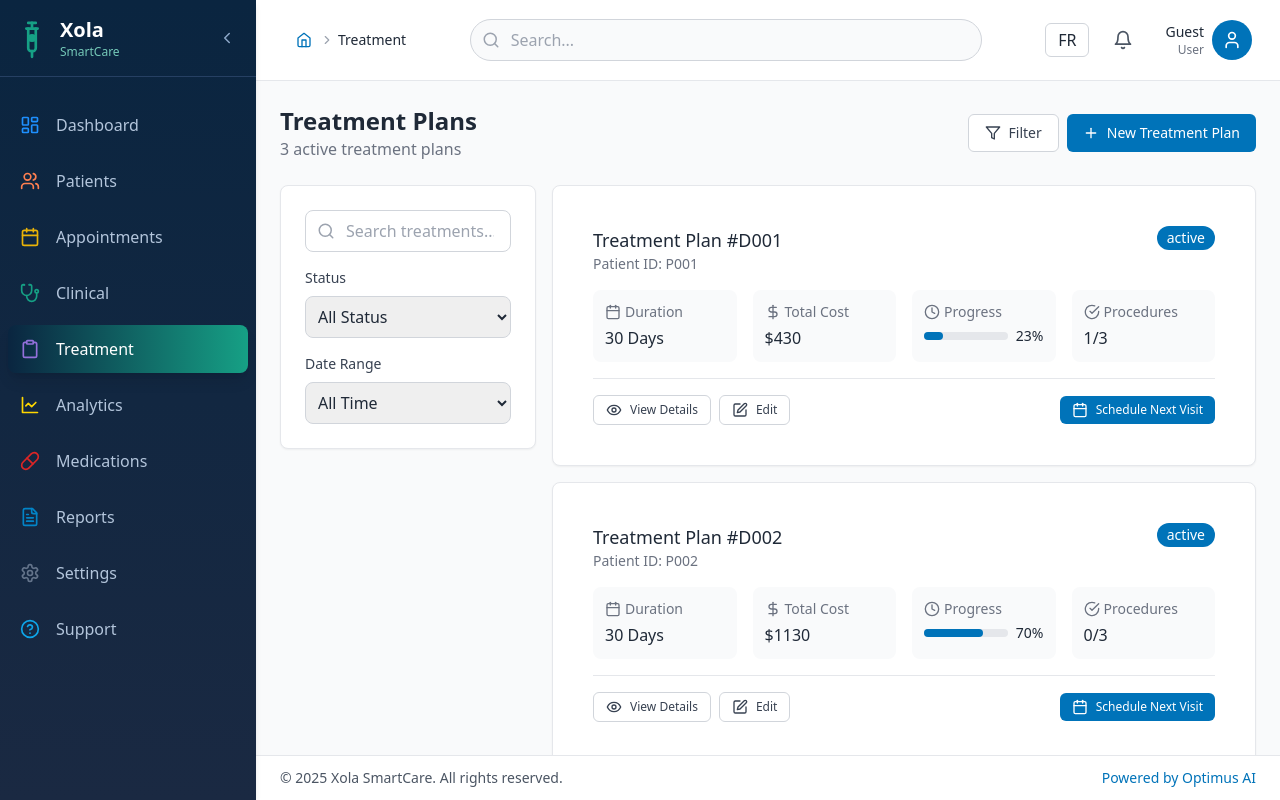
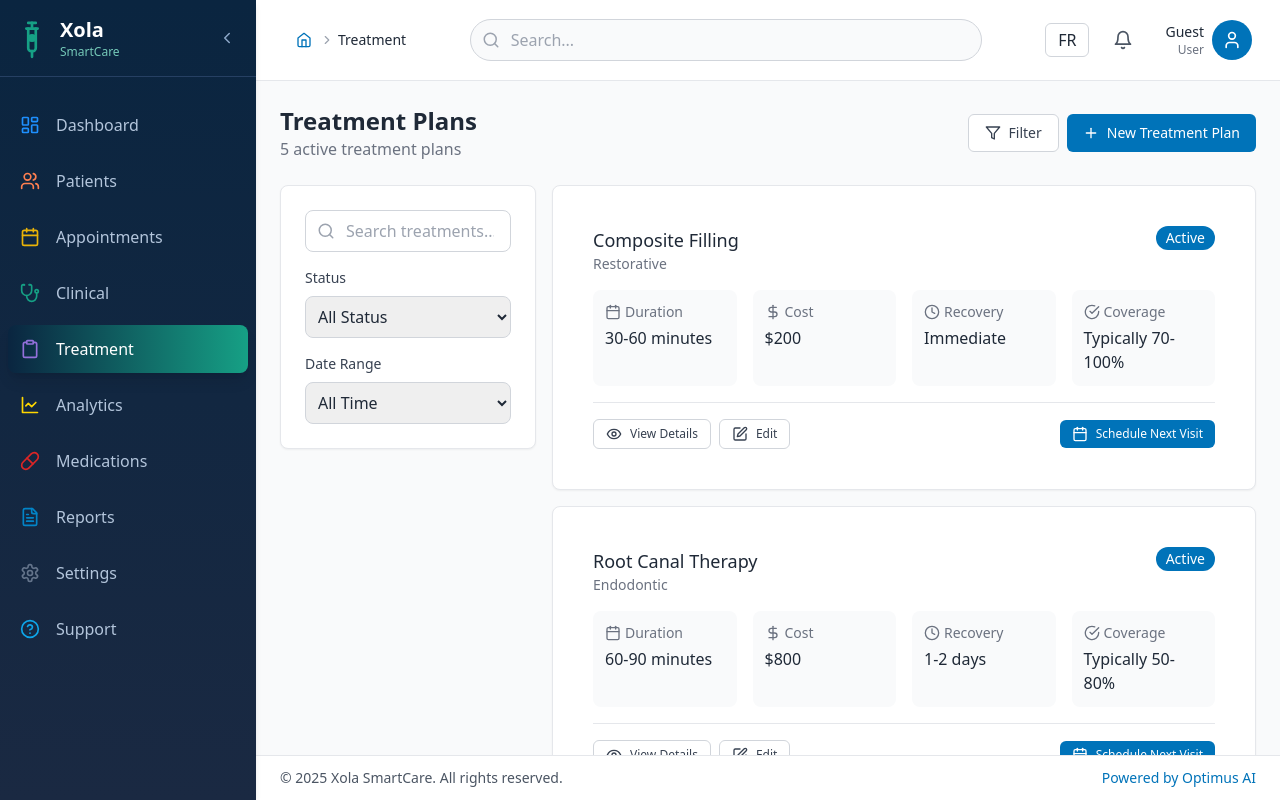
Before and after one commit to Hrhcoolshegs/Xola, a React (Vite) app: page /treatment in a window 1280 px wide. Built offline with nearby package versions, Linux system fonts and the light colour scheme.

Commit message:
Update Treatment Component

```diff
--- a/src/pages/Treatment.tsx
+++ b/src/pages/Treatment.tsx
@@ -1,11 +1,29 @@
-import { useState } from 'react';
-import { useLocation } from 'react-router-dom';
+import { useState, useEffect } from 'react';
+import { useLocation, useNavigate } from 'react-router-dom';
 import { useLanguage } from '../context/LanguageContext';
 import { Card } from '../components/ui/Card';
 import { Button } from '../components/ui/Button';
 import { Badge } from '../components/ui/Badge';
-import { Plus, Calendar, DollarSign, Clock, CheckCircle, AlertCircle, ChevronRight, FileText, Pill, Search, Filter, Eye, Edit, Trash2, ArrowLeft, ArrowRight } from 'lucide-react';
-import { clinicalData } from '../utils/sampleData';
+import {
+  Plus,
+  Calendar,
+  DollarSign,
+  Clock,
+  CheckCircle,
+  AlertCircle,
+  ChevronRight,
+  FileText,
+  Pill,
+  Search,
+  Filter,
+  Eye,
+  Edit,
+  Trash2,
+  ArrowLeft,
+  ArrowRight,
+  User
+} from 'lucide-react';
+import { clinicalData, patients } from '../utils/sampleData';
 import { TreatmentVisualizer } from '../components/treatment/TreatmentVisualizer';
 import { TreatmentTimeline } from '../components/treatment/TreatmentTimeline';
 import { ImageGallery } from '../components/treatment/ImageGallery';
@@ -20,6 +38,7 @@ import { NoteTemplate } from '../components/treatment/NoteTemplate';
 const Treatment = () => {
   const { t } = useLanguage();
   const location = useLocation();
+  const navigate = useNavigate();
   const [view, setView] = useState<'list' | 'detail'>('list');
   const [selectedTreatment, setSelectedTreatment] = useState<any>(null);
   const [selectedProcedure, setSelectedProcedure] = useState<string | null>(null);
@@ -31,58 +50,14 @@ const Treatment = () => {
   const [dateRange, setDateRange] = useState('all');
 
   const { diagnosticData, patientId, recommendations } = location.state || {};
+  const patient = patientId ? patients.find(p => p.id === patientId) : null;
 
-  // Mock timeline data
-  const timelineSteps = [
-    {
-      id: '1',
-      date: '2023-09-15',
-      title: 'Initial Consultation',
-      description: 'Complete examination and treatment planning',
-      status: 'completed' as const,
-      images: {
-        before: 'https://images.pexels.com/photos/3845126/pexels-photo-3845126.jpeg?auto=compress&cs=tinysrgb&w=600',
-        after: 'https://images.pexels.com/photos/3845548/pexels-photo-3845548.jpeg?auto=compress&cs=tinysrgb&w=600'
-      }
-    },
-    {
-      id: '2',
-      date: '2023-09-22',
-      title: 'First Treatment Session',
-      description: 'Deep cleaning and initial procedure',
-      status: 'current' as const,
-      images: {
-        before: 'https://images.pexels.com/photos/3845126/pexels-photo-3845126.jpeg?auto=compress&cs=tinysrgb&w=600'
-      }
-    },
-    {
-      id: '3',
-      date: '2023-10-06',
-      title: 'Follow-up Treatment',
-      description: 'Review progress and continue treatment',
-      status: 'upcoming' as const
+  // If we have diagnostic data, show the patient-specific view
+  useEffect(() => {
+    if (diagnosticData && patientId) {
+      setView('detail');
     }
-  ];
-
-  // Get treatment data from the sample data
-  const treatments = clinicalData.treatments;
-
-  // Mock active treatments based on sample diagnostics
-  const activeTreatments = clinicalData.diagnostics.map(diagnostic => ({
-    id: diagnostic.id,
-    patientId: diagnostic.patientId,
-    startDate: diagnostic.date,
-    endDate: new Date(new Date(diagnostic.date).setMonth(new Date(diagnostic.date).getMonth() + 1)).toISOString().split('T')[0],
-    status: 'active',
-    progress: Math.floor(Math.random() * 100),
-    procedures: diagnostic.recommendations.map(rec => ({
-      name: rec.treatment,
-      cost: rec.cost,
-      insuranceCoverage: rec.insuranceCoverage,
-      status: Math.random() > 0.5 ? 'completed' : 'pending',
-      urgency: rec.urgency
-    }))
-  }));
+  }, [diagnosticData, patientId]);
 
   const handleProcedureClick = (procedureName: string) => {
     setSelectedProcedure(selectedProcedure === procedureName ? null : procedureName);
@@ -103,16 +78,152 @@ const Treatment = () => {
     setView('detail');
   };
 
-  const filteredTreatments = activeTreatments.filter(treatment => {
-    const matchesSearch = treatment.id.toLowerCase().includes(searchTerm.toLowerCase());
-    const matchesFilter = filter === 'all' || treatment.status === filter;
-    const matchesDate = dateRange === 'all' || true; // Implement date filtering logic
+  const filteredTreatments = clinicalData.treatments.filter(treatment => {
+    const matchesSearch = treatment.name.toLowerCase().includes(searchTerm.toLowerCase());
+    const matchesFilter = filter === 'all' || true; // Implement proper filtering
+    const matchesDate = dateRange === 'all' || true; // Implement proper date filtering
     return matchesSearch && matchesFilter && matchesDate;
   });
 
+  const renderPatientSpecificView = () => {
+    if (!diagnosticData || !patientId || !patient) return null;
+
+    return (
+      <div className="space-y-6">
+        <div className="flex items-center justify-between">
+          <div className="flex items-center space-x-4">
+            <div className="h-16 w-16 bg-[#0073b9] rounded-full flex items-center justify-center text-white">
+              <User size={32} />
+            </div>
+            <div>
+              <h2 className="text-2xl font-bold text-gray-800">{patient.name}</h2>
+              <p className="text-gray-500">Patient ID: {patient.id}</p>
+            </div>
+          </div>
+          <Button
+            variant="outline"
+            icon={<ArrowLeft size={16} />}
+            onClick={() => navigate('/clinical')}
+          >
+            Back to Clinical
+          </Button>
+        </div>
+
+        <Card title="Recommended Treatments">
+          <div className="space-y-6">
+            {recommendations.map((recommendation: any, index: number) => (
+              <div key={index} className="p-4 border rounded-lg hover:border-[#0073b9] transition-colors">
+                <div className="flex justify-between items-start">
+                  <div>
+                    <h3 className="text-lg font-medium text-gray-800">{recommendation.treatment}</h3>
+                    <div className="flex items-center mt-2">
+                      <Badge
+                        variant={
+                          recommendation.urgency === 'High' ? 'danger' :
+                          recommendation.urgency === 'Medium' ? 'warning' : 'info'
+                        }
+                        size="sm"
+                        className="mr-2"
+                      >
+                        {recommendation.urgency} Urgency
+                      </Badge>
+                      <span className="text-sm text-gray-500">
+                        Insurance Coverage: {recommendation.insuranceCoverage}%
+                      </span>
+                    </div>
+                  </div>
+                  <div className="text-right">
+                    <p className="text-lg font-semibold text-[#0073b9]">
+                      ${recommendation.cost}
+                    </p>
+                    <p className="text-xs text-gray-500">
+                      Est. out-of-pocket: ${(recommendation.cost * (1 - recommendation.insuranceCoverage / 100)).toFixed(2)}
+                    </p>
+                  </div>
+                </div>
+
+                {recommendation.medication !== 'None' && (
+                  <div className="mt-3 p-3 bg-blue-50 rounded-lg">
+                    <div className="flex items-center">
+                      <Pill size={16} className="text-[#0073b9] mr-2" />
+                      <div>
+                        <h4 className="text-sm font-medium text-gray-700">
+                          Recommended Medication
+                        </h4>
+                        <p className="text-sm text-gray-600 mt-1">
+                          {recommendation.medication}
+                        </p>
+                      </div>
+                    </div>
+                  </div>
+                )}
+
+                <div className="mt-4 flex justify-end space-x-2">
+                  <Button
+                    variant="outline"
+                    size="sm"
+                    icon={<Calendar size={16} />}
+                    onClick={() => setShowDatePicker(true)}
+                  >
+                    Schedule
+                  </Button>
+                  <Button
+                    variant="primary"
+                    size="sm"
+                    icon={<CheckCircle size={16} />}
+                    onClick={() => handleTreatmentSelect(recommendation)}
+                  >
+                    Start Treatment
+                  </Button>
+                </div>
+              </div>
+            ))}
+          </div>
+        </Card>
+
+        <PrognosisCard
+          prognosis={{
+            successRate: 85,
+            factors: {
+              positive: [
+                'Early detection',
+                'Patient compliance',
+                'Good oral hygiene'
+              ],
+              negative: [
+                'Complex case',
+                'Multiple procedures needed'
+              ]
+            },
+            timeline: [
+              {
+                phase: 'Initial Treatment',
+                duration: '2-3 weeks',
+                milestones: [
+                  'Complete deep cleaning',
+                  'Assess healing response',
+                  'Adjust treatment plan if needed'
+                ]
+              }
+            ],
+            recommendations: [
+              {
+                priority: 'high',
+                action: 'Maintain oral hygiene',
+                rationale: 'Critical for treatment success'
+              }
+            ]
+          }}
+        />
+      </div>
+    );
+  };
+
   return (
     <div className="space-y-6">
-      {view === 'list' ? (
+      {diagnosticData && patientId ? (
+        renderPatientSpecificView()
+      ) : (
         <>
           <div className="flex flex-col md:flex-row justify-between items-start md:items-center">
             <div>
@@ -184,17 +295,12 @@ const Treatment = () => {
                       <div className="flex justify-between items-start mb-4">
                         <div>
                           <h3 className="text-lg font-medium text-gray-800">
-                            Treatment Plan #{treatment.id}
+                            {treatment.name}
                           </h3>
-                          <p className="text-sm text-gray-500">Patient ID: {treatment.patientId}</p>
+                          <p className="text-sm text-gray-500">{treatment.category}</p>
                         </div>
-                        <Badge
-                          variant={
-                            treatment.status === 'active' ? 'primary' :
-                            treatment.status === 'completed' ? 'success' : 'warning'
-                          }
-                        >
-                          {treatment.status}
+                        <Badge variant="primary">
+                          Active
                         </Badge>
                       </div>
 
@@ -204,43 +310,28 @@ const Treatment = () => {
                             <Calendar size={16} className="mr-1" />
                             <span className="text-sm">Duration</span>
                           </div>
-                          <p className="font-medium">30 Days</p>
+                          <p className="font-medium">{treatment.duration}</p>
                         </div>
                         <div className="p-3 bg-gray-50 rounded-lg">
                           <div className="flex items-center text-gray-500 mb-1">
                             <DollarSign size={16} className="mr-1" />
-                            <span className="text-sm">Total Cost</span>
+                            <span className="text-sm">Cost</span>
                           </div>
-                          <p className="font-medium">
-                            ${treatment.procedures.reduce((sum, proc) => sum + proc.cost, 0)}
-                          </p>
+                          <p className="font-medium">${treatment.averageCost}</p>
                         </div>
                         <div className="p-3 bg-gray-50 rounded-lg">
                           <div className="flex items-center text-gray-500 mb-1">
                             <Clock size={16} className="mr-1" />
-                            <span className="text-sm">Progress</span>
+                            <span className="text-sm">Recovery</span>
                           </div>
-                          <div className="flex items-center">
-                            <div className="flex-1 h-2 bg-gray-200 rounded-full mr-2">
-                              <div
-                                className="h-2 bg-[#0073b9] rounded-full"
-                                style={{ width: `${treatment.progress}%` }}
-                              ></div>
-                            </div>
-                            <span className="text-sm font-medium">
-                              {Math.round(treatment.progress)}%
-                            </span>
-                          </div>
+                          <p className="font-medium">{treatment.recoveryTime}</p>
                         </div>
                         <div className="p-3 bg-gray-50 rounded-lg">
                           <div className="flex items-center text-gray-500 mb-1">
                             <CheckCircle size={16} className="mr-1" />
-                            <span className="text-sm">Procedures</span>
+                            <span className="text-sm">Coverage</span>
                           </div>
-                          <p className="font-medium">
-                            {treatment.procedures.filter(p => p.status === 'completed').length}/
-                            {treatment.procedures.length}
-                          </p>
+                          <p className="font-medium">{treatment.insuranceCoverage}</p>
                         </div>
                       </div>
 
@@ -280,212 +371,6 @@ const Treatment = () => {
             </div>
           </div>
         </>
-      ) : (
-        <>
-          <div className="flex items-center mb-6">
-            <Button
-              variant="outline"
-              icon={<ArrowLeft size={16} />}
-              onClick={() => setView('list')}
-              className="mr-4"
-            >
-              Back to List
-            </Button>
-            <div>
-              <h1 className="text-2xl font-bold text-gray-800">
-                Treatment Plan #{selectedTreatment?.id}
-              </h1>
-              <p className="text-gray-500">Patient ID: {selectedTreatment?.patientId}</p>
-            </div>
-          </div>
-
-          <div className="grid grid-cols-1 lg:grid-cols-3 gap-6">
-            <div className="lg:col-span-2 space-y-6">
-              <TreatmentTimeline
-                steps={timelineSteps}
-                onImageClick={handleImageClick}
-              />
-
-              <Card>
-                <div className="space-y-6">
-                  <div className="flex justify-between items-start">
-                    <h3 className="text-lg font-medium text-gray-800">Treatment Progress</h3>
-                    <Badge
-                      variant={selectedTreatment?.status === 'active' ? 'primary' : 'success'}
-                    >
-                      {selectedTreatment?.status}
-                    </Badge>
-                  </div>
-
-                  <div className="grid grid-cols-3 gap-4">
-                    <div className="p-4 bg-gray-50 rounded-lg">
-                      <h4 className="text-sm font-medium text-gray-700 mb-2">Completion</h4>
-                      <div className="flex items-center">
-                        <div className="flex-1 h-2 bg-gray-200 rounded-full mr-2">
-                          <div
-                            className="h-2 bg-[#0073b9] rounded-full"
-                            style={{ width: `${selectedTreatment?.progress}%` }}
-                          ></div>
-                        </div>
-                        <span className="text-sm font-medium">
-                          {Math.round(selectedTreatment?.progress)}%
-                        </span>
-                      </div>
-                    </div>
-                    <div className="p-4 bg-gray-50 rounded-lg">
-                      <h4 className="text-sm font-medium text-gray-700 mb-2">Time Remaining</h4>
-                      <p className="font-medium">14 days</p>
-                    </div>
-                    <div className="p-4 bg-gray-50 rounded-lg">
-                      <h4 className="text-sm font-medium text-gray-700 mb-2">Next Visit</h4>
-                      <p className="font-medium">Sep 22, 2023</p>
-                    </div>
-                  </div>
-
-                  <div className="space-y-4">
-                    {selectedTreatment?.procedures.map((procedure: any, index: number) => (
-                      <div key={index}>
-                        <div
-                          className="p-4 border rounded-lg cursor-pointer hover:border-[#0073b9] transition-colors"
-                          onClick={() => handleProcedureClick(procedure.name)}
-                        >
-                          <div className="flex justify-between items-start">
-                            <div>
-                              <h4 className="font-medium text-gray-800">{procedure.name}</h4>
-                              <div className="flex items-center mt-1">
-                                <Badge
-                                  variant={
-                                    procedure.urgency === 'High' ? 'danger' :
-                                    procedure.urgency === 'Medium' ? 'warning' : 'info'
-                                  }
-                                  size="sm"
-                                  className="mr-2"
-                                >
-                                  {procedure.urgency}
-                                </Badge>
-                                <span className="text-sm text-gray-500">
-                                  Coverage: {procedure.insuranceCoverage}%
-                                </span>
-                              </div>
-                            </div>
-                            <Badge
-                              variant={procedure.status === 'completed' ? 'success' : 'warning'}
-                              size="sm"
-                            >
-                              {procedure.status}
-                            </Badge>
-                          </div>
-                        </div>
-
-                        {selectedProcedure === procedure.name && (
-                          <div className="mt-4">
-                            <TreatmentVisualizer
-                              procedure={procedure.name}
-                              className="border rounded-lg"
-                            />
-                          </div>
-                        )}
-                      </div>
-                    ))}
-                  </div>
-                </div>
-              </Card>
-
-              <BeforeAfterGallery
-                images={[
-                  {
-                    id: '1',
-                    before: 'https://images.pexels.com/photos/3845126/pexels-photo-3845126.jpeg',
-                    after: 'https://images.pexels.com/photos/3845548/pexels-photo-3845548.jpeg',
-                    date: '2023-09-15',
-                    procedure: 'Initial Treatment',
-                    notes: 'Significant improvement in gum health'
-                  }
-                ]}
-              />
-            </div>
-
-            <div className="space-y-6">
-              <PrognosisCard
-                prognosis={{
-                  successRate: 85,
-                  factors: {
-                    positive: [
-                      'Early detection',
-                      'Patient compliance',
-                      'Good oral hygiene'
-                    ],
-                    negative: [
-                      'Complex case',
-                      'Multiple procedures needed'
-                    ]
-                  },
-                  timeline: [
-                    {
-                      phase: 'Initial Treatment',
-                      duration: '2-3 weeks',
-                      milestones: [
-                        'Complete deep cleaning',
-                        'Assess healing response',
-                        'Adjust treatment plan if needed'
-                      ]
-                    }
-                  ],
-                  recommendations: [
-                    {
-                      priority: 'high',
-                      action: 'Maintain oral hygiene',
-                      rationale: 'Critical for treatment success'
-                    }
-                  ]
-                }}
-              />
-
-              <NoteTemplate
-                templates={[
-                  {
-                    id: '1',
-                    title: 'Progress Note',
-                    content: 'Patient showing good progress with treatment...',
-                    type: 'progress',
-                    tags: ['healing', 'follow-up']
-                  }
-                ]}
-                onSelect={() => {}}
-              />
-
-              <Card>
-                <div className="space-y-4">
-                  <h3 className="text-lg font-medium text-gray-800">Quick Actions</h3>
-                  <div className="grid grid-cols-1 gap-2">
-                    <Button
-                      variant="outline"
-                      fullWidth
-                      icon={<Calendar size={16} />}
-                      onClick={() => setShowDatePicker(true)}
-                    >
-                      Schedule Next Visit
-                    </Button>
-                    <Button
-                      variant="outline"
-                      fullWidth
-                      icon={<FileText size={16} />}
-                    >
-                      Generate Report
-                    </Button>
-                    <Button
-                      variant="outline"
-                      fullWidth
-                      icon={<Pill size={16} />}
-                    >
-                      Update Medications
-                    </Button>
-                  </div>
-                </div>
-              </Card>
-            </div>
-          </div>
-        </>
       )}
 
       {showGallery && selectedImage && (
```
